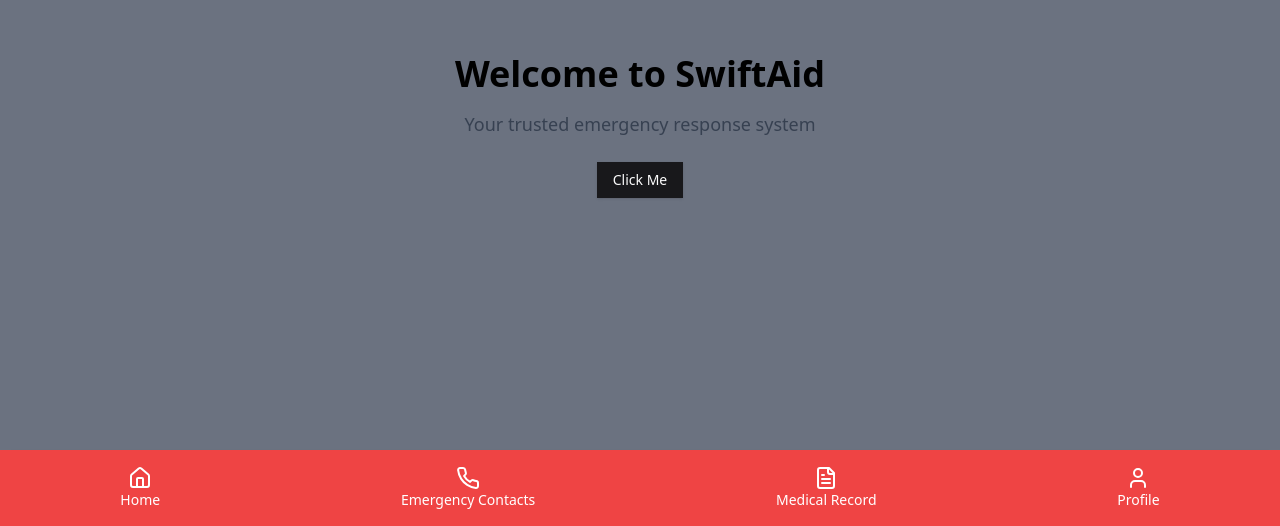
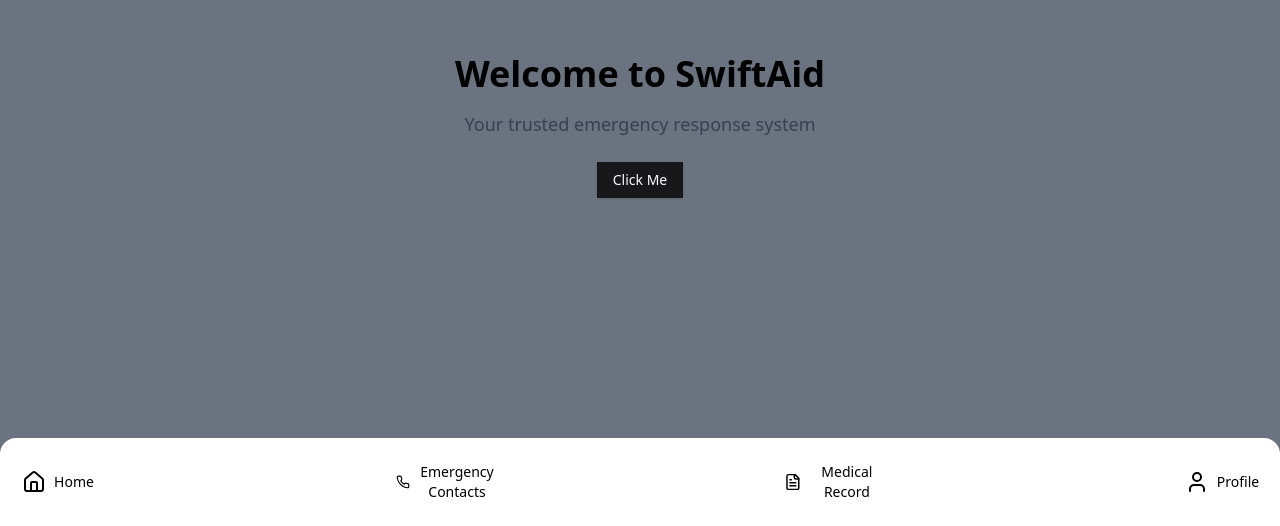
Before and after one commit to MashobTechie/SwiftAidFrontend, a React (Vite) app: page / in a window 1280 px wide. Shown: the part 274-800 px from the top of the page. Built offline with nearby package versions, Linux system fonts and the light colour scheme.

Commit message:
footer component updated

```diff
--- a/src/components/ui/Footer.jsx
+++ b/src/components/ui/Footer.jsx
@@ -1,34 +1,96 @@
 /* eslint-disable no-unused-vars */
-import React from "react";
+import React, { useState } from "react";
 import { Home, Phone, FileText, User } from "lucide-react"; // Icons from Lucide (ShadCN's choice)
 
 const Footer = () => {
+  const [active, setActive] = useState(null);
+
+  const handleIconClick = (section) => {
+    setActive(active === section ? null : section); // Toggle active state
+  };
+
   return (
-    <footer className="fixed bottom-0 w-full bg-red-500 text-white shadow-lg">
-      <div className="flex justify-around items-center py-4">
+    <footer className="fixed bottom-0 w-full bg-white shadow-lg rounded-t-2xl">
+      <div className="flex justify-between items-center py-4 px-2">
         {/* Home */}
-        <div className="flex flex-col items-center text-sm">
-          <Home className="w-6 h-6" />
-          <span>Home</span>
-        </div>
+        <button
+          className={`flex items-center justify-center gap-2 w-full max-w-[70px] md:max-w-[100px] text-sm py-2 rounded-full ${
+            active === "home" ? "bg-[#FF6B6B] text-white" : "text-black"
+          } hover:text-[#FF6B6B] focus:outline-none transition-all`}
+          aria-label="Home"
+          onClick={() => handleIconClick("home")}
+        >
+          <Home className={`w-6 h-6 ${active === "home" ? "text-white" : "text-black"}`} />
+          <span
+            className={`transition-all duration-300 ${
+              active === "home"
+                ? "opacity-100 translate-x-0 text-white"
+                : "opacity-0 translate-x-[-20px]"
+            } md:opacity-100 md:translate-x-0`}
+          >
+            Home
+          </span>
+        </button>
 
         {/* Emergency Contacts */}
-        <div className="flex flex-col items-center text-sm">
-          <Phone className="w-6 h-6" />
-          <span>Emergency Contacts</span>
-        </div>
+        <button
+          className={`flex items-center justify-center gap-2 w-full max-w-[70px] md:max-w-[100px] text-sm py-2 rounded-full ${
+            active === "contacts" ? "bg-[#FF6B6B] text-white" : "text-black"
+          } hover:text-[#FF6B6B] focus:outline-none transition-all`}
+          aria-label="Emergency Contacts"
+          onClick={() => handleIconClick("contacts")}
+        >
+          <Phone className={`w-6 h-6 ${active === "contacts" ? "text-white" : "text-black"}`} />
+          <span
+            className={`transition-all duration-300 ${
+              active === "contacts"
+                ? "opacity-100 translate-x-0 text-white"
+                : "opacity-0 translate-x-[-20px]"
+            } md:opacity-100 md:translate-x-0`}
+          >
+            Emergency Contacts
+          </span>
+        </button>
 
         {/* Medical Record */}
-        <div className="flex flex-col items-center text-sm">
-          <FileText className="w-6 h-6" />
-          <span>Medical Record</span>
-        </div>
+        <button
+          className={`flex items-center justify-center gap-2 w-full max-w-[70px] md:max-w-[100px] text-sm py-2 rounded-full ${
+            active === "medical" ? "bg-[#FF6B6B] text-white" : "text-black"
+          } hover:text-[#FF6B6B] focus:outline-none transition-all`}
+          aria-label="Medical Record"
+          onClick={() => handleIconClick("medical")}
+        >
+          <FileText className={`w-6 h-6 ${active === "medical" ? "text-white" : "text-black"}`} />
+          <span
+            className={`transition-all duration-300 ${
+              active === "medical"
+                ? "opacity-100 translate-x-0 text-white"
+                : "opacity-0 translate-x-[-20px]"
+            } md:opacity-100 md:translate-x-0`}
+          >
+            Medical Record
+          </span>
+        </button>
 
         {/* Profile */}
-        <div className="flex flex-col items-center text-sm">
-          <User className="w-6 h-6" />
-          <span>Profile</span>
-        </div>
+        <button
+          className={`flex items-center justify-center gap-2 w-full max-w-[70px] md:max-w-[100px] text-sm py-2 rounded-full ${
+            active === "profile" ? "bg-[#FF6B6B] text-white" : "text-black"
+          } hover:text-[#FF6B6B] focus:outline-none transition-all`}
+          aria-label="Profile"
+          onClick={() => handleIconClick("profile")}
+        >
+          <User className={`w-6 h-6 ${active === "profile" ? "text-white" : "text-black"}`} />
+          <span
+            className={`transition-all duration-300 ${
+              active === "profile"
+                ? "opacity-100 translate-x-0 text-white"
+                : "opacity-0 translate-x-[-20px]"
+            } md:opacity-100 md:translate-x-0`}
+          >
+            Profile
+          </span>
+        </button>
       </div>
     </footer>
   );
```
